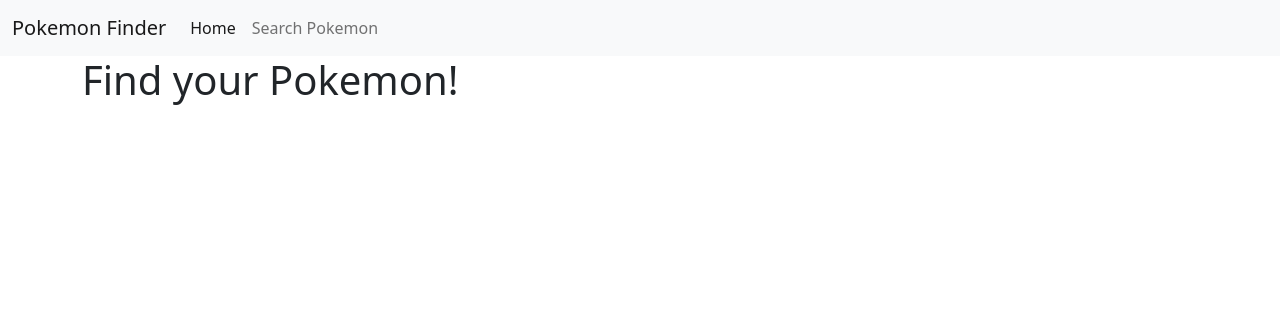
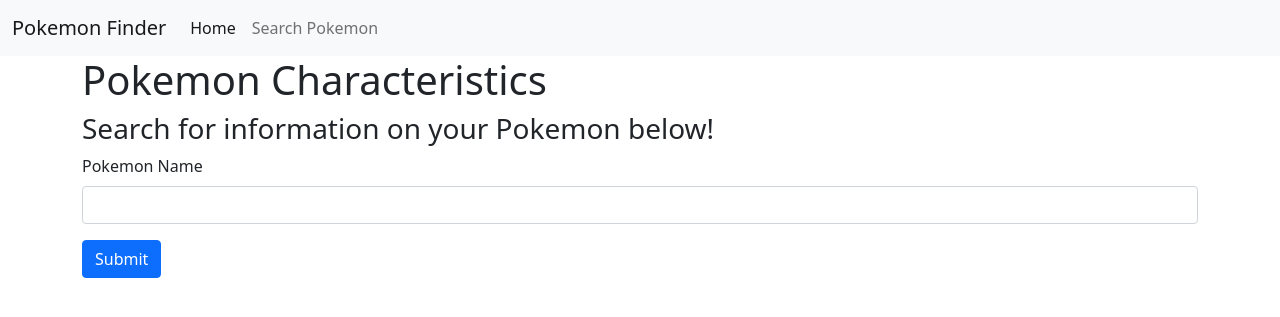
Before and after one commit to scarlettscoville/pokemon_finder, a Flask app: page / in a window 1280 px wide. Shown: the top 317 px of the page. Run offline with Flask 2, Linux system fonts and the light colour scheme.

Commit message:
fixed issues

```diff
--- a/app.py
+++ b/app.py
@@ -6,7 +6,7 @@ app = Flask(__name__)
 
 @app.route('/', methods = ['GET'])
 def index():
-    return render_template('index.html.j2')
+    return render_template('pokemon.html.j2')
 
 @app.route('/pokemon', methods=['GET','POST'])
 def pokemon():
@@ -14,7 +14,7 @@ def pokemon():
         name = request.form.get('name')
 
         url = f"https://pokeapi.co/api/v2/pokemon/{name}"
-        response = requests.get(url).json()
+        response = requests.get(url)
         if not response.ok:
             error_string = "There was an error...did you spell the name correctly?"
             return render_template("pokemon.html.j2", error=error_string)
@@ -22,7 +22,9 @@ def pokemon():
         if not response.json():
             error_string = "Please re-enter...that Pokemon does not exist!"
             return render_template("pokemon.html.j2", error=error_string)
+
         data = response.json()
+        new_data = []
         pokemon_dict = {
             "name": data["species"]["name"],
             "sprite": data["sprites"]["front_shiny"],
@@ -32,6 +34,7 @@ def pokemon():
             "hp_base": data["stats"][0]["base_stat"],
             "defense_base":data["stats"][2]["base_stat"],
         }
+        new_data.append(pokemon_dict)
 
-        return render_template("pokemon.html.j2", table = pokemon_dict)
+        return render_template("pokemon.html.j2", table = new_data)
     return render_template("pokemon.html.j2")
--- a/templates/pokemon.html.j2
+++ b/templates/pokemon.html.j2
@@ -4,12 +4,12 @@ Pokemon Finder
 {% endblock %}
 
 {% block content %}
+    <h1>Pokemon Characteristics</h1>
     <h3>Search for information on your Pokemon below!</h3>
     <form action="/pokemon" method="POST">
         <div class="mb-3">
             <label for="name" class="form-label">Pokemon Name</label>
-            <input type="text" class="form-control" id="name" aria-describedby="nameHelp">
-            <div id="nameHelp" class="form-text">What is the name of the Pokemon you would like to see?</div>
+            <input type="text" name="name" class="form-control" id="name">
         </div>
         <button type="submit" class="btn btn-primary">Submit</button>
     </form>
@@ -36,10 +36,12 @@ Pokemon Finder
         <td>{{pokemon.base_experience}}</td>
         <td>{{pokemon.hp_base}}</td>
         <td>{{pokemon.attack_base}}</td>
-        <td>{{pokemon.base_defense}}</td>
+        <td>{{pokemon.defense_base}}</td>
         <td>{{pokemon.ability_name}}</td>
       </tr>
     {% endfor %}
     </tbody>
   </table>
 {% endif %}
+
+{% endblock %}
```
